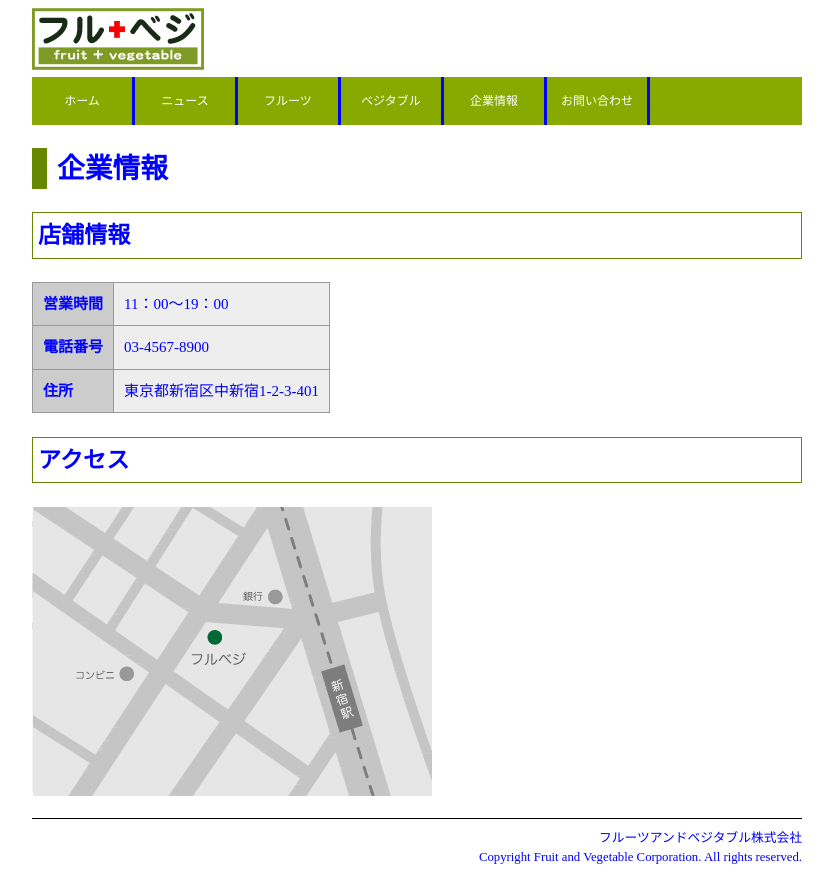
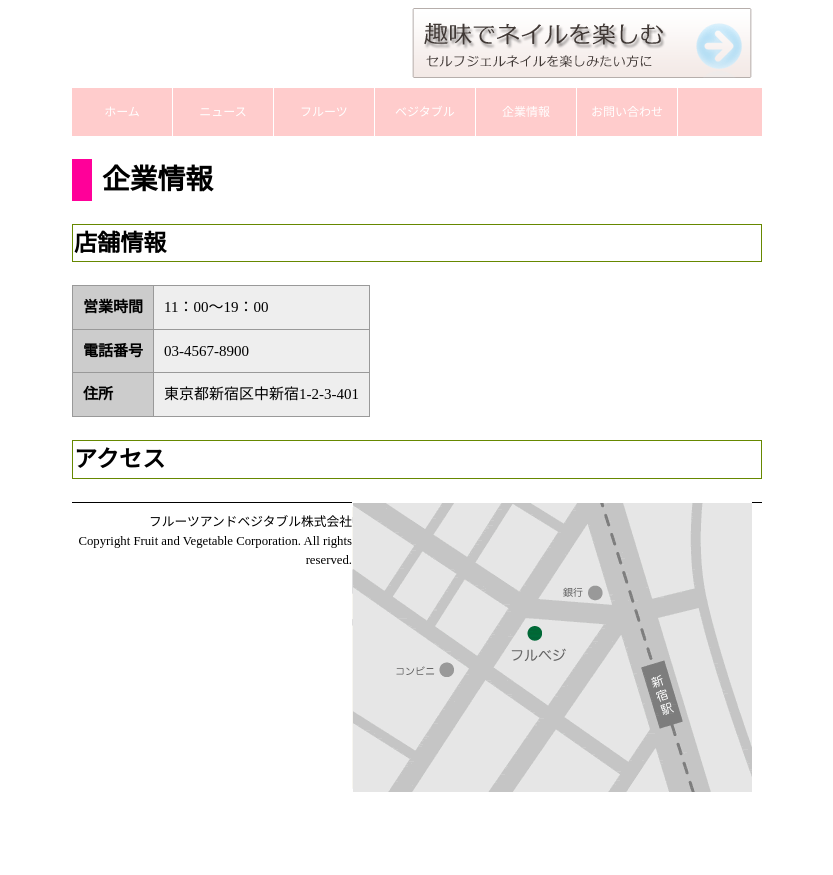
Before and after one commit to wp15021/html.1st, a plain HTML site: page company.html in a window 1280 px wide. Shown: the whole page, without its empty margins (223-1056 px from the left). After the commit the page ends 802 px from the top, so only its background shows below. Drawn offline with Linux system fonts and the light colour scheme.

Commit message:
9/30webサイト練習

```diff
--- a/company.html
+++ b/company.html
@@ -8,8 +8,7 @@
 <body>
 	<div id="wrap">
 		<!--ヘッダ　ここから-->
-	<img src="images/logo.gif" height="62" width="172" alt="フルーツアンドベジタブルショップ">
-
+		<img src="images/course5.gif" height="70" width="340" alt="セルフネイル">
 		<ul>
 			<li><a href="index.html">ホーム</a></li>
 			<li><a href="news.html">ニュース</a></li>
@@ -42,13 +41,16 @@
 		</table>
 
 		<h3>アクセス</h3>
-<p><img src="images/company_map.gif" height="290" width="400" alt="地図"></p>
+		<p>
+			<img src="images/company_map.gif" height="290" width="400" alt="地図">
+		</p>
 
 		<!--メイン　ここまで-->
 
 		<!--フッタ　ここから-->
 		<address>フルーツアンドベジタブル株式会社<br>
-		Copyright Fruit and Vegetable Corporation. All rights reserved.</address>
+			Copyright Fruit and Vegetable Corporation. All rights reserved.
+		</address>
 		<!--フッタ　ここまで-->
 	</div>
 </body>
--- a/style.css
+++ b/style.css
@@ -1,55 +1,64 @@
 body {
-    color: #0000FF;
-    font-size: 15px;
-    line-height: 1.5;
-    text-align: center;
+    color: #000000;/*黒*/
+    font-size: 15px;/*フォントのサイズ*/
+    line-height: 1.5;/*行の高さ*/
+    text-align: center;/*行揃えの位置・均等割付(中央寄せ)*/
+}/**/
+#wrap{
+    width: 690px;/*ボックス領域の幅を指定する*/
+    margin: 0 auto;/*要素の外側の余白を指定する(autoにすると、左右中央に要素を配置できる)*/
+    text-align: left;/*行揃えの位置・均等割付を指定する(左寄せ)*/
 }
-#wrap{
-    width: 770px;
-    margin: 0 auto;
-    text-align: left;
+
+#wrap img{
+    float: right;
+    margin-bottom: 10px;
+    margin-right: 10px;
+
 }
+
 h2  {
     font-size: 185%;
-    border-left: 15px solid #668800;
+    border-left: 20px solid #FF0099;/*左ボーダーのスタイル・太さ・色を指定する(1本線で表示)赤紫色*/
     /*border-top: 1px solid #000000;*/
-    padding-left: 10px;
+    padding-left: 10px;/*左パディングを指定する(パディングは領域内のスペース)*/
 }
 h3  {
-    padding: 5px;
-    border: 1px solid #668800;
+    padding: 1px;/*領域内のスペースを指定*/
+    border: 1px solid #668800;/*ボーダーのスタイル・太さ・色を指定する(1本線)緑色*/
     font-size: 154%;
-    clear: left;
+    clear: left;/*clearを使えば回り込みを解除することができます*/
 }
 h4  {
-    font-size: 124%;
+    font-size: 127%;
+    clear: both;
 }
 address{
     font-size: 85%;
-    font-style: normal;
-    text-align: right;
-    border-top: 1px solid #000000;
-    padding-top: 10px;
-    clear: left;
+    font-style: normal;/*フォントをイタリック体・斜体にする(標準フォントで表示します。これが初期値です。)*/
+    text-align: right;/*行揃えの位置・均等割付を指定する(右寄せ)*/
+    border-top: 1px solid #000000;/*上ボーダーのスタイル・太さ・色を指定する(1本線で表示されます)黒色*/
+    padding-top: 10px;/*上側の領域内のスペースを指定*/
+    clear: left;/*clearを使えば回り込みを解除することができます*/
 }
 table{
-    border: 1px solid #666666;
-    border-collapse: collapse;
+    border: 1px solid #666666;/*ボーダーのスタイル・太さ・色を指定する(1本線)灰色*/
+    border-collapse: collapse;/*セルのボーダーの表示の仕方を指定する*/
 }
 th{
-   border: 1px solid #999999;
-   padding: 10px;
-   background-color: #cccccc;
+   border: 1px solid #999999;/*ボーダーのスタイル・太さ・色を指定する(1本線)灰色*/
+   padding: 10px;/*領域内のスペースを指定*/
+   background-color: #cccccc;/*背景色を指定する灰色*/
 }
 td{
-    border: 1px solid #999999;
-    padding: 10px;
-    background-color: #eeeeee;
+    border: 1px solid #999999;/*ボーダーのスタイル・太さ・色を指定する(1本線)灰色*/
+    padding: 10px;/*領域内のスペースを指定*/
+    background-color: #eeeeee;/*背景色を指定する灰色*/
 }
 .itemphoto{
-    float: left;
-    margin-right: 20px;
-    margin-bottom: 50px;
+    float: left;/*左または右に寄せて配置する*/
+    margin-right: 290px;/*外側右部の余白の値を指定*/
+    margin-bottom: 30px;/*4辺のうちの下部のみに指定が反映される。*/
 }
 /*
 ul{
@@ -72,39 +81,42 @@ li a:hover{
 }
 */
 ul {
-    list-style-type: none;
-    margin: 0;
-    padding: 0;
+    color: #ffffff;
+    list-style-type: none;/*マークを使用しない*/
+    margin: 0;/**/
+    padding: 0;/**/
     font-size: 12px;
-    overflow: hidden;
-    background-color: #88aa00;
+    overflow: hidden;/**/
+    background-color: #FFCCCC;/*ピンク*/
+    clear: both;
+    margin-bottom: 10px;
 }
 li {
-    float: left;
-    margin-right: 0px;
-    width: 100px;
+    float: left;/**/
+    margin-right: 0px;/**/
+    width: 100px;/**/
     text-align: center;
-    border-right: solid; 1px #ffffff;
+    border-right: solid 1px #ffffff;/*白*/
 }
 li:first-chiild a {
-    border-left: solid 1px #ffffff;
+    border-left: solid 1px #ffffff;/*白*/
 }
 li a {
-    display: block;
-    padding-top: 15px;
-    padding-bottom: 10px;
-    border-bottom: solid 5px transparent;
+    display: block;/**/
+    padding-top: 15px;/**/
+    padding-bottom: 10px;/**/
+    border-bottom: solid 5px transparent;/**/
 }
 li a:link{
-    color: #ffffff;
-    text-decoration: none;
+    color: #ffffff;/*白*/
+    text-decoration: none;/**/
 }
 li a:visited{
-    color: #eeee00;
-    text-decoration: none;
+    color: #000000;/*黒*/
+    text-decoration: none;/**/
 }
 li a:hover {
-    color: #000000;
-    text-decoration: none;
-    border-bottom: solid 5px #CC9900;
+    color: #FF0000;/*赤*/
+    text-decoration: none;/**/
+    border-bottom: solid 5px #FFFF00;/*黄色*/
 }
```
Also changed, not shown: contact.html (+13 -7 lines), fruit.html (+5 -4 lines), index.html (+15 -8 lines), news.html (+11 -7 lines), template.html (+3 -2 lines), vegetable.html (+5 -5 lines), images/cooltext139846927985926.gif (added), images/course5.gif (added), images/images (1).jpg (added), images/images.jpg (added), images/sbs_lineup_kv_03.jpg (added). Lines whose indentation alone changed are shown as unchanged.
